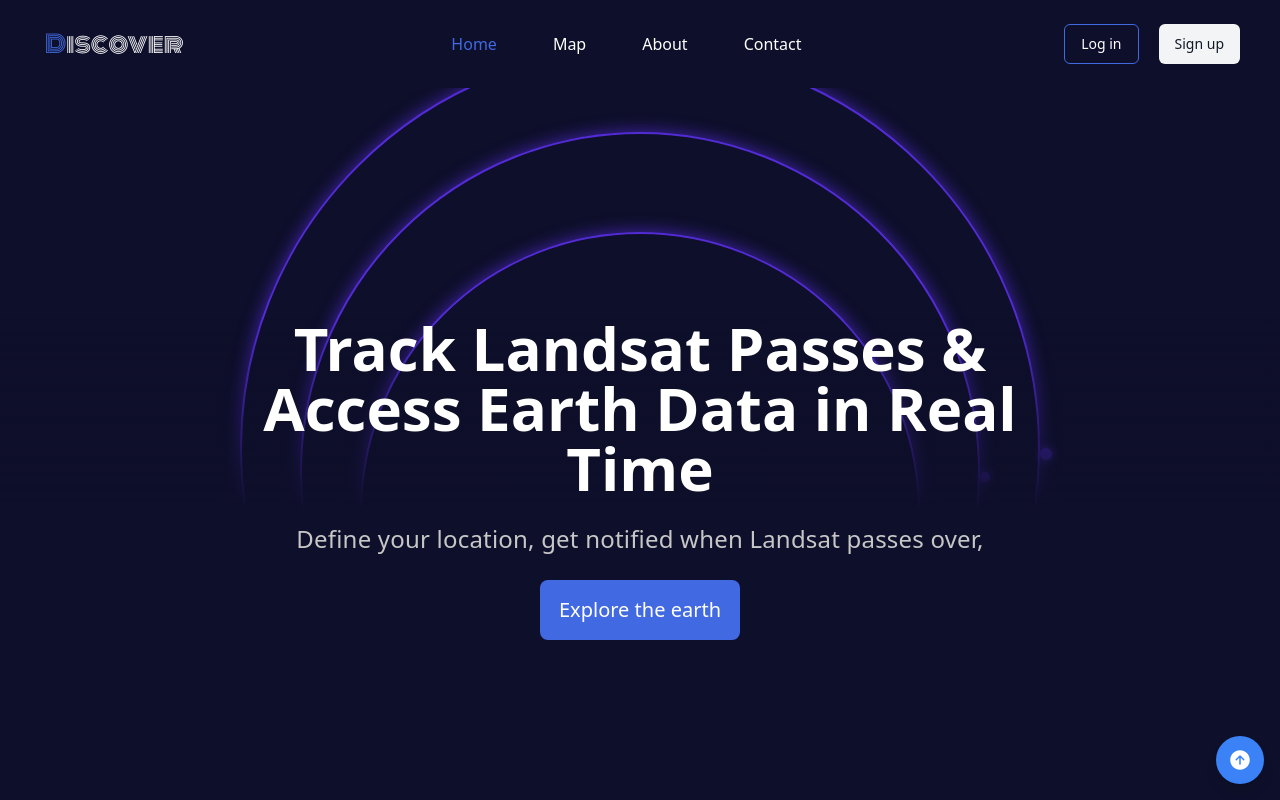
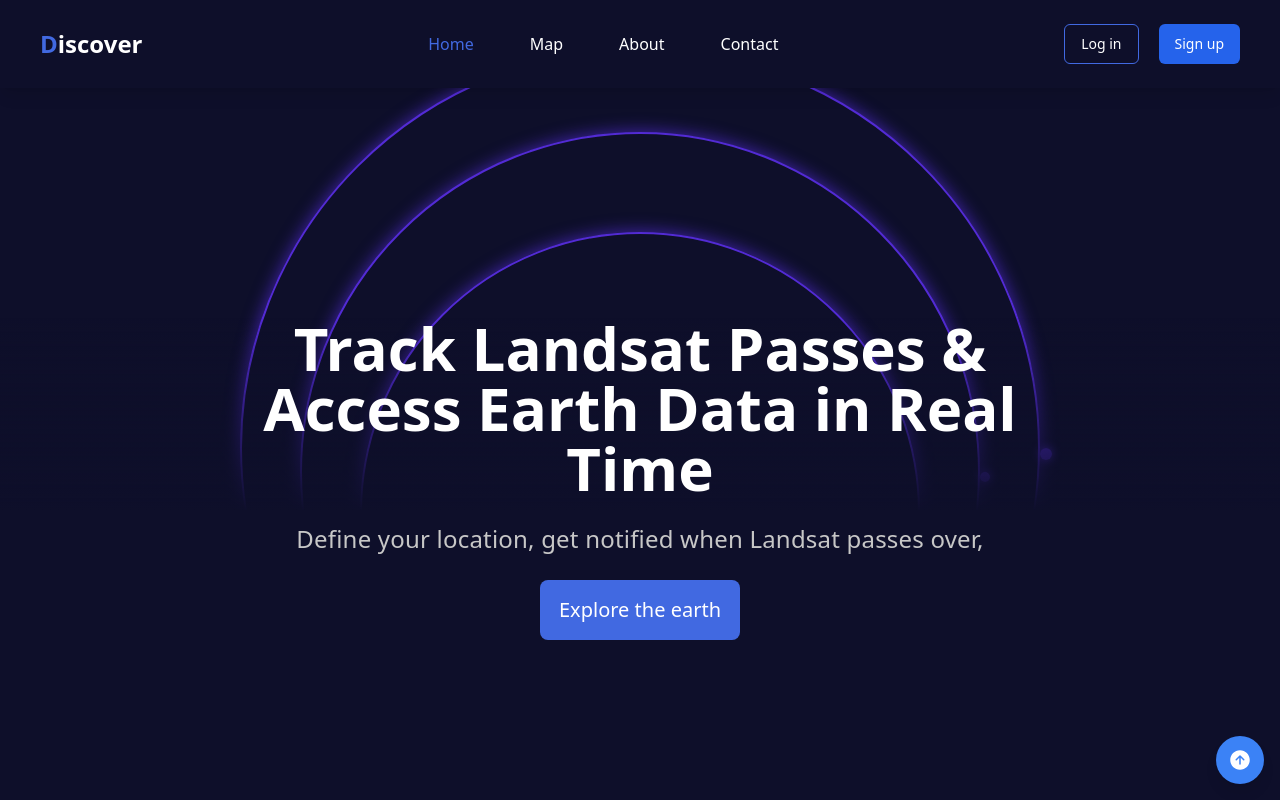
Before and after one commit to SpectraMappers/spectra-mappers2, a React (Vite) app: page / in a window 1280 px wide. Shown: the top 800 px of the page. Built offline with nearby package versions, Linux system fonts and the light colour scheme.

Commit message:
update some errors

```diff
--- a/src/components/home/Navbar.jsx
+++ b/src/components/home/Navbar.jsx
@@ -2,7 +2,10 @@
 import { Button } from "../ui/button";
 import { useModal } from "../../services/contextApi";
 import { RiAccountPinCircleLine } from "react-icons/ri";
-import { MdOutlineSupervisorAccount, MdOutlineShareLocation } from "react-icons/md";
+import {
+  MdOutlineSupervisorAccount,
+  MdOutlineShareLocation,
+} from "react-icons/md";
 import { useNavbarHook } from "../../hooks/useNavebarHook";
 
 function Navbar() {
@@ -19,29 +22,76 @@
     handleLogout,
   } = useNavbarHook();
 
-  // Use Modal Context for opening Login and Signup modals
-  const { openLogin, openSignUP } = useModal(); // Corrected to match the context
+  const { openLogin, openSignUp } = useModal(); // Use Modal Context for opening Login and Signup modals
 
   return (
-    <nav className="bg-[#0E0F2A] fixed z-40 w-full mb-auto">
-      <div className="flex flex-wrap items-center justify-between py-2 md:px-10">
+    <nav className="bg-[#0E0F2A] fixed z-40 w-full mb-auto shadow-lg">
+      <div className="flex flex-wrap items-center justify-between py-2 px-5 md:px-10">
         {/* Logo and Brand */}
         <Link to="/" className="flex items-center space-x-3">
-          <span className="text-[12px] lg:text-2xl text-white logo-font flex items-center">
-            <span className="text-[#4169e1] text-2xl">D</span>iscover
+          <span className="text-[12px] lg:text-2xl text-white font-semibold flex items-center text-Monoton">
+            <span className="text-[#4169e1] text-2xl text-Monoton">D</span>
+            iscover
           </span>
         </Link>
+
+        {/* Menu Items */}
+        <div
+          className={`items-center justify-between w-full md:flex md:w-auto md:order-1 transition-all duration-300 ${
+            isOpen ? "flex" : "hidden"
+          }`}
+          id="navbar-cta"
+        >
+          <ul className="flex flex-col md:flex-row font-medium p-4 mt-4 bg-transparent rounded-lg md:space-x-8 md:mt-0">
+            <li>
+              <Link
+                to="/"
+                className="block py-2 px-3 rounded text-[#4169e1] hover:text-white"
+              >
+                Home
+              </Link>
+            </li>
+            <li>
+              <Link
+                to="/map"
+                className="block py-2 px-3 text-white rounded hover:bg-gray-700 hover:text-white"
+              >
+                Map
+              </Link>
+            </li>
+            <li>
+              <Link
+                to="/about"
+                className="block py-2 px-3 text-white rounded hover:bg-gray-700 hover:text-white"
+              >
+                About
+              </Link>
+            </li>
+            <li>
+              <Link
+                to="/contact"
+                className="block py-2 px-3 text-white rounded hover:bg-gray-700 hover:text-white"
+              >
+                Contact
+              </Link>
+            </li>
+          </ul>
+        </div>
 
         {/* Conditionally render Login/Signup or User Info */}
         <div className="flex md:order-2 space-x-3 gap-[5px] md:gap-2">
           {user ? (
             <div className="flex items-center space-x-3 text-white relative">
-              <div className="w-8 h-8 cursor-pointer" onClick={togglePopup}>
+              <div
+                className="w-8 h-8 cursor-pointer hover:bg-gray-700 rounded-full flex items-center justify-center"
+                onClick={togglePopup}
+              >
                 <RiAccountPinCircleLine className="w-full h-full" />
               </div>
 
+              {/* User Actions Pop-up */}
               {isPopupOpen && (
-                <div className="absolute right-0 top-16 mt-2 w-64 bg-white rounded-lg shadow-lg p-4 z-50 transition duration-300">
+                <div className="absolute right-0 top-16 mt-2 w-64 bg-white rounded-lg shadow-xl p-4 z-50">
                   <div className="flex flex-col text-black space-y-2">
                     <div>
                       <label className="block text-sm font-medium text-gray-700 mb-1">
@@ -53,7 +103,7 @@
                           toggleProfilePopup();
                           togglePopup(); // Close the main pop-up
                         }}
-                        className="cursor-pointer border-b pb-2 text-blue-500 hover:underline flex items-center"
+                        className="cursor-pointer border-b pb-2 text-blue-500 hover:text-blue-700 hover:underline flex items-center"
                       >
                         <MdOutlineSupervisorAccount className="mr-1" />
                         View Profile
@@ -69,7 +119,7 @@
                           toggleLocationPopup();
                           togglePopup(); // Close the main pop-up
                         }}
-                        className="text-blue-500 hover:underline flex items-center"
+                        className="text-blue-500 hover:text-blue-700 hover:underline flex items-center"
                       >
                         <MdOutlineShareLocation className="mr-1" />
                         Your Location
@@ -79,25 +129,41 @@
                 </div>
               )}
 
-              <Button type="button" variant="outline" onClick={handleLogout}>
+              <Button
+                type="button"
+                variant="outline"
+                onClick={handleLogout}
+                className="hover:bg-red-500 hover:text-white"
+              >
                 <Link to="/">Log out</Link>
               </Button>
             </div>
           ) : (
             <>
-              <Button asChild type="button" variant="outline">
+              <Button
+                asChild
+                type="button"
+                variant="outline"
+                className="hover:bg-blue-500 hover:text-white"
+              >
                 <Link to="/login" onClick={openLogin}>
                   Log in
                 </Link>
               </Button>
-              <Button type="button" variant="secondary">
-                <Link to="/signup" onClick={openSignUP}>
+              <Button
+                type="button"
+                variant="secondary"
+                className="bg-blue-600 hover:bg-blue-700 text-white"
+              >
+                <Link to="/signup" onClick={openSignUp}>
                   Sign up
                 </Link>
               </Button>
             </>
           )}
+        </div>
 
+        {/* Mobile Menu Toggle Button */}
         <button
           onClick={toggleMenu}
           className="inline-flex items-center p-2 w-10 h-10 justify-center text-sm text-gray-400 rounded-lg md:hidden hover:bg-gray-700 focus:outline-none"
@@ -123,50 +189,69 @@
         </button>
       </div>
 
-        {/* Menu Items */}
-        <div
-          className={`items-center justify-between w-full md:flex md:w-auto md:order-1 transition-all duration-300 ${
-            isOpen ? "flex" : "hidden"
-          }`}
-          id="navbar-cta"
-        >
-          <ul className="flex flex-col md:flex-row font-medium p-4 mt-4 bg-transparent rounded-lg md:space-x-8 md:mt-0 transition-transform duration-300">
-            <li>
-              <Link
-                to="/"
-                className="block py-2 px-3 rounded text-[#4169e1] hover:text-white transition-colors duration-300"
-                aria-current="page"
-              >
-                Home
-              </Link>
-            </li>
-            <li>
-              <Link
-                to="/map"
-                className="block py-2 px-3 text-white rounded hover:bg-gray-700 hover:text-white transition-colors duration-300"
-              >
-                Map
-              </Link>
-            </li>
-            <li>
-              <Link
-                to="/about"
-                className="block py-2 px-3 text-white rounded hover:bg-gray-700 hover:text-white transition-colors duration-300"
-              >
-                About
-              </Link>
-            </li>
-            <li>
-              <Link
-                to="/contact"
-                className="block py-2 px-3 text-white rounded hover:bg-gray-700 hover:text-white transition-colors duration-300"
-              >
-                Contact
-              </Link>
-            </li>
-          </ul>
+      {/* Profile Popup */}
+      {isProfilePopupOpen && (
+        <div className="fixed inset-0 flex items-center justify-center bg-black bg-opacity-50 backdrop-filter backdrop-blur-sm z-50">
+          <div className="bg-white w-80 p-6 rounded-xl shadow-xl border border-gray-300">
+            <h3 className="text-lg font-semibold text-black mb-4 border-b pb-2">
+              User Profile
+            </h3>
+            {user && (
+              <div>
+                <div className="mb-4">
+                  <label className="block text-sm mb-2 font-medium text-gray-700">
+                    Name:
+                  </label>
+                  <p className="text-gray-900 border rounded-md p-2">
+                    {user.fullName}
+                  </p>
+                </div>
+                <div className="mb-4">
+                  <label className="block text-sm font-medium text-gray-700">
+                    Email:
+                  </label>
+                  <p className="text-gray-900 border rounded-md p-2">
+                    {user.email}
+                  </p>
                 </div>
               </div>
+            )}
+            <Button
+              variant="ghost"
+              onClick={toggleProfilePopup}
+              className="mt-4 text-white bg-red-400 hover:bg-red-500"
+            >
+              Close
+            </Button>
+          </div>
+        </div>
+      )}
+
+      {/* Location Popup */}
+      {isLocationPopupOpen && (
+        <div className="fixed inset-0 flex items-center justify-center bg-black bg-opacity-50 backdrop-filter backdrop-blur-sm z-50">
+          <div className="bg-white w-80 p-6 rounded-xl shadow-xl border border-gray-300">
+            <h3 className="text-lg font-semibold text-black mb-4 border-b pb-2">
+              Your Location
+            </h3>
+            <div className="mb-4">
+              <label className="block text-sm font-medium text-gray-700">
+                Location:
+              </label>
+              <p className="text-gray-900 border rounded-md p-2">
+                Display users location here.
+              </p>
+            </div>
+            <Button
+              variant="ghost"
+              onClick={toggleLocationPopup}
+              className="mt-4 text-white bg-red-400 hover:bg-red-500"
+            >
+              Close
+            </Button>
+          </div>
+        </div>
+      )}
     </nav>
   );
 }
--- a/src/hooks/useNavebarHook.jsx
+++ b/src/hooks/useNavebarHook.jsx
@@ -1,5 +1,3 @@
-// src/hooks/useNavbarHook.jsx
-
 import { useState, useEffect } from "react";
 import axios from "axios";
 import { useModal } from "../services/contextApi"; // Import the useModal hook
@@ -11,12 +9,7 @@
   const [isProfilePopupOpen, setIsProfilePopupOpen] = useState(false); // State for profile pop-up
   const [isLocationPopupOpen, setIsLocationPopupOpen] = useState(false); // State for location pop-up
 
-  const {
-    openLogin,     // Access login modal open function
-    closeLogin,    // Access login modal close function
-    openSignUp,    // Access signup modal open function
-    closeSignUp,   // Access signup modal close function
-  } = useModal();  // Destructure modal functions
+  const { openLogin, closeLogin, openSignUp, closeSignUp } = useModal();
 
   // Toggle the menu visibility
   const toggleMenu = () => {
@@ -40,13 +33,11 @@
     setIsPopupOpen(false);
   };
 
-  // Function to fetch user data using the token
+  // Fetch user data using token
   const fetchUserData = async (token) => {
     try {
       const response = await axios.get("https://nasa.elyra.games/user/me", {
-        headers: {
-          Authorization: `Bearer ${token}`,
-        },
+        headers: { Authorization: `Bearer ${token}` },
       });
 
       const userData = response.data.data;
@@ -57,14 +48,13 @@
     }
   };
 
-  // Fetch user data from localStorage if logged in
   useEffect(() => {
     const token = localStorage.getItem("token");
     const userData = localStorage.getItem("user");
 
     if (userData) {
       try {
-        const parsedUserData = JSON.parse(userData); // Parse the user data if available
+        const parsedUserData = JSON.parse(userData);
         setUser(parsedUserData);
       } catch (error) {
         console.error("Error parsing user data:", error);
@@ -78,10 +68,10 @@
 
   // Logout function to clear user data
   const handleLogout = () => {
-    localStorage.removeItem("user"); // Clear user data from localStorage
-    localStorage.removeItem("token"); // Clear the token from localStorage
-    setUser(null); // Reset user state
-    window.location.reload(); // Optionally reload to update the UI
+    localStorage.removeItem("user");
+    localStorage.removeItem("token");
+    setUser(null);
+    window.location.reload();
   };
 
   return {
@@ -90,7 +80,7 @@
     isPopupOpen,
     isProfilePopupOpen,
     isLocationPopupOpen,
-    openLogin,          // Export modal functions to be used in the Navbar component
+    openLogin,
     closeLogin,
     openSignUp,
     closeSignUp,
--- a/src/services/contextApi.jsx
+++ b/src/services/contextApi.jsx
@@ -1,3 +1,4 @@
+// src/services/contextApi.jsx
 import { createContext, useContext, useReducer } from "react";
 import { useMutation } from "@tanstack/react-query";
 import axios from "axios";
@@ -54,7 +55,7 @@
   const [state, dispatch] = useReducer(modalReducer, initialState);
 
   // Functions to open and close modals
-  const openSignUP = () => dispatch({ type: OPEN_SIGNUP });
+  const openSignUp = () => dispatch({ type: OPEN_SIGNUP }); // Ensure this function name is correct
   const closeSignIn = () => dispatch({ type: CLOSE_SIGNUP });
   const openLogin = () => dispatch({ type: OPEN_LOGIN });
   const closeLogin = () => dispatch({ type: CLOSE_LOGIN });
@@ -105,14 +106,14 @@
     <ModalContext.Provider
       value={{
         ...state,
-        openSignUP,
+        openSignUp, // Correct function name
         closeSignIn,
         openLogin,
         closeLogin,
         openForgetPass,
         closeForgetPass,
         submitSignUp,
-        fetchUserData: setSignUpData, // Corrected to setSignUpData
+        fetchUserData: setSignUpData,
       }}
     >
       {children}
--- a/tailwind.config.js
+++ b/tailwind.config.js
@@ -9,7 +9,8 @@
   			'custom-gradient': 'linear-gradient(0deg, #0E0F2A 60%, transparent 100%)'
   		},
   		fontFamily: {
-  			'Kanit': ["Kanit", "sans-serif"]
+  			'Kanit': ["Kanit", "sans-serif"],
+			"Monoton": ["Monoton", "cursive"]
   		},
   		borderRadius: {
   			lg: 'var(--radius)',
```
Also changed, not shown: src/services/useAuth.jsx (+7 -3 lines). Lines whose indentation alone changed are shown as unchanged.
